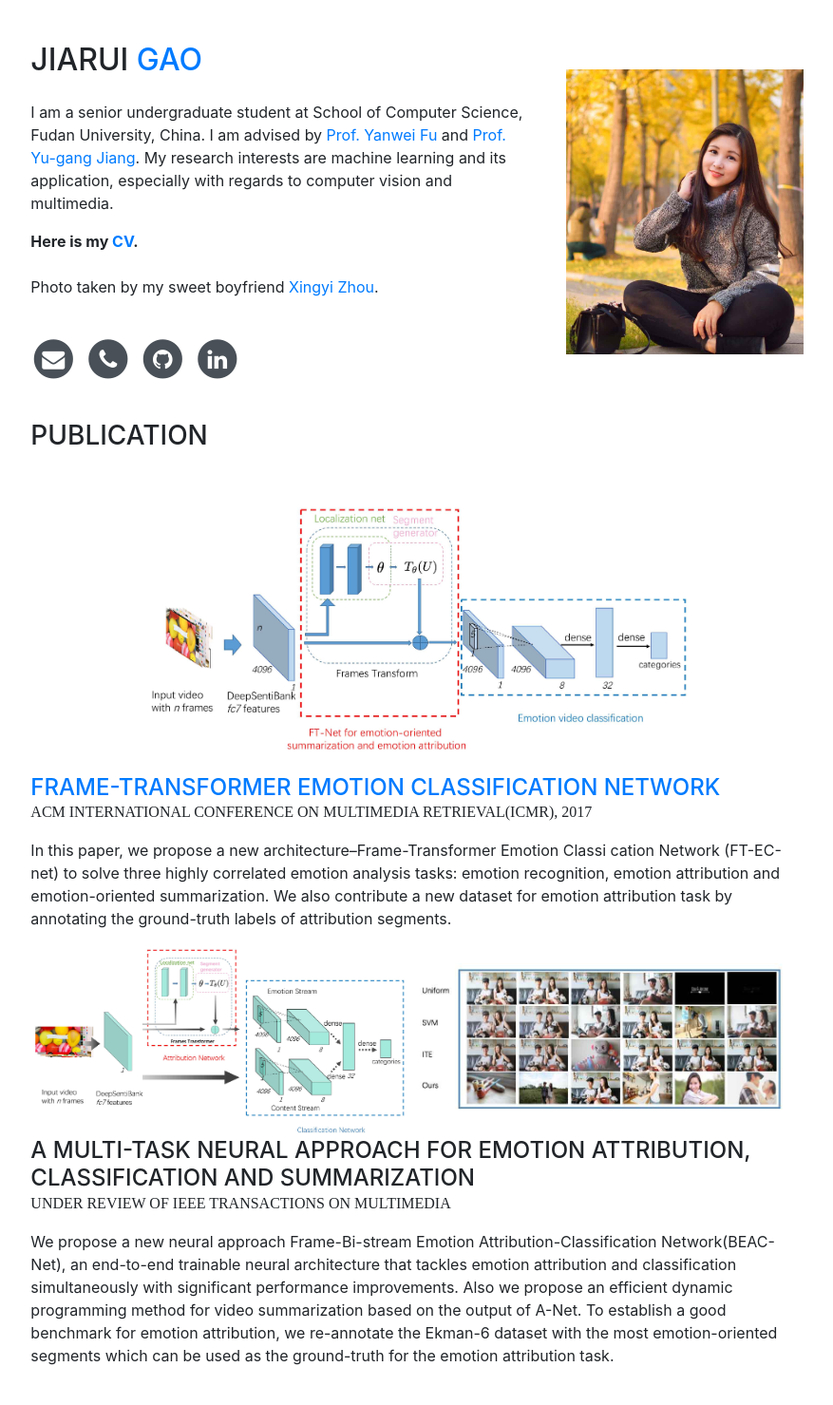
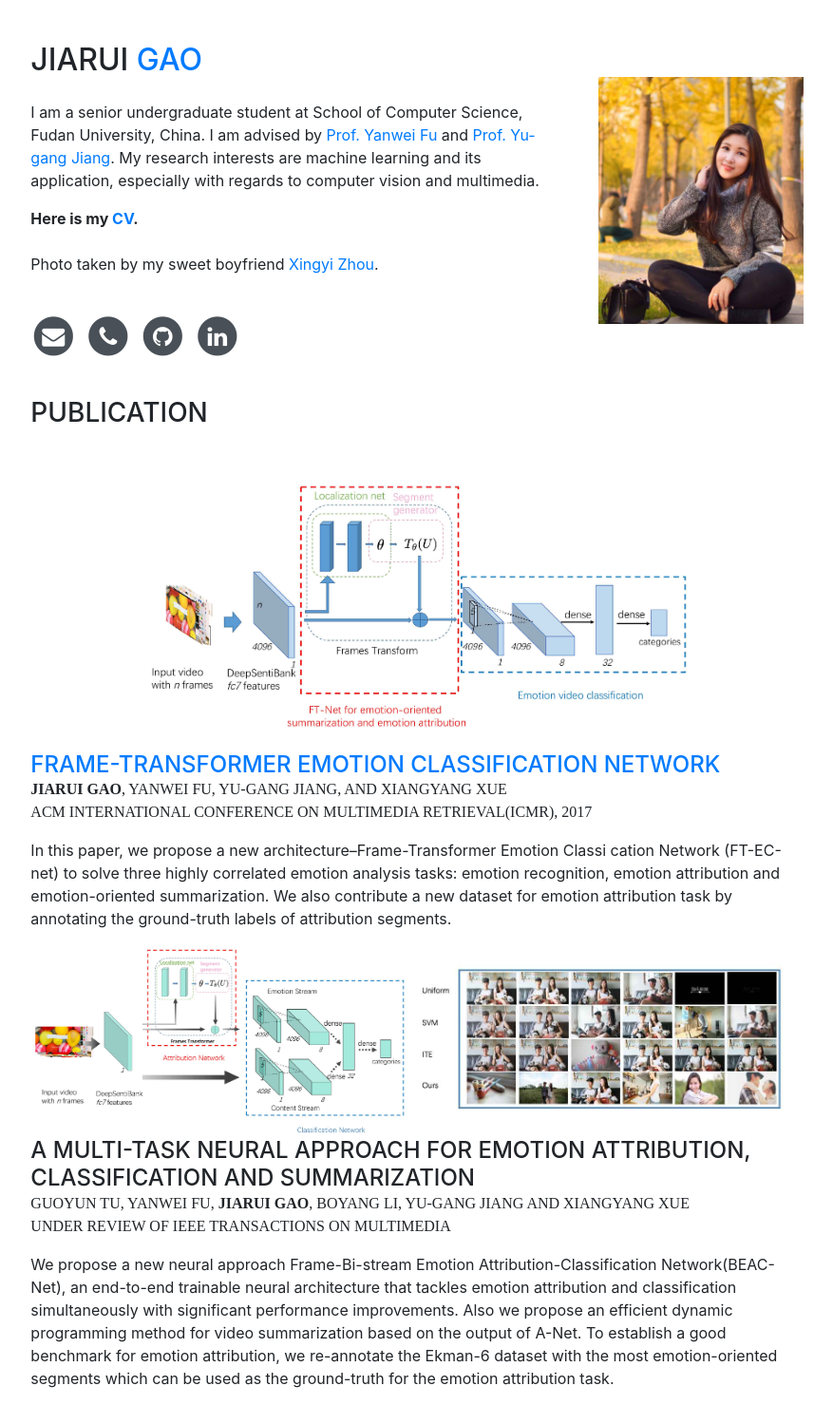
Before and after one commit to kittenish/kittenish.github.io, a website with bundled scripts: page index.html in a window 1280 px wide. Shown: the top 1479 px of the page at 95% size, without its empty margins (201-1078 px from the left). Built offline with nearby package versions, Linux system fonts and the light colour scheme; a web font is replaced by a local one.

Commit message:
update homepage

```diff
--- a/index.html
+++ b/index.html
@@ -37,7 +37,7 @@
           <table width="100%" align="center" cellpadding="20" cellspacing="0">
             <tbody>
           <tr>
-            <td width = "66%" valign="middle" >
+            <td width = "70%" valign="middle" >
               <h2 class="mb-0">Jiarui
             <span class="text-primary">Gao</span>
           </h2>
@@ -88,7 +88,7 @@
         </div>
 
             </td>
-            <td width = "34%">
+            <td width = "30%">
 
               <img src="img/profile.jpg" alt="PontTrust" align="middle" style="width: 100%;">
             </td>
@@ -113,6 +113,7 @@
               <img src="img/icmr.jpg" alt="PontTrust" align="middle" style="width: 70%;display:block;margin-left: auto;margin-right: auto;">
               <br />
               <h4 class="mb-0"><a href="http://www.yugangjiang.info/publication/icmr17-emotion.pdf">Frame-Transformer Emotion Classification Network</a></h4>
+              <div class="subheading mb-0"><strong>Jiarui Gao</strong>, Yanwei Fu, Yu-Gang Jiang, and Xiangyang Xue</div>
               <div class="subheading mb-3">ACM International Conference on Multimedia Retrieval(ICMR), 2017</div>
               <p>In this paper, we propose a new architecture–Frame-Transformer Emotion Classi cation Network (FT-EC-net) to solve three highly correlated emotion analysis tasks: emotion recognition, emotion attribution and emotion-oriented summarization. We also contribute a new dataset for emotion attribution task by annotating the ground-truth labels of attribution segments. </p>
             </div>
@@ -124,6 +125,7 @@
               <img src="img/VS2.jpg" alt="PontTrust" align="middle" style="width: 49%;">
               <br />
               <h4 class="mb-0">A Multi-task Neural Approach for Emotion Attribution, Classification and Summarization</a></h4>
+              <div class="subheading mb-0">Guoyun Tu, Yanwei Fu, <strong>Jiarui Gao</strong>, Boyang Li, Yu-Gang Jiang and Xiangyang Xue</div>
               <div class="subheading mb-3">Under review of IEEE Transactions on Multimedia</div>
               <p>We propose a new neural approach Frame-Bi-stream Emotion Attribution-Classification Network(BEAC-Net), an end-to-end trainable neural architecture that tackles emotion attribution and classification simultaneously with significant performance improvements. Also we propose an efficient dynamic programming method for video summarization based on the output of A-Net. To establish a good benchmark for emotion attribution, we re-annotate the Ekman-6 dataset with the most emotion-oriented segments which can be used as the ground-truth for the emotion attribution task.</p>
             </div>
```
